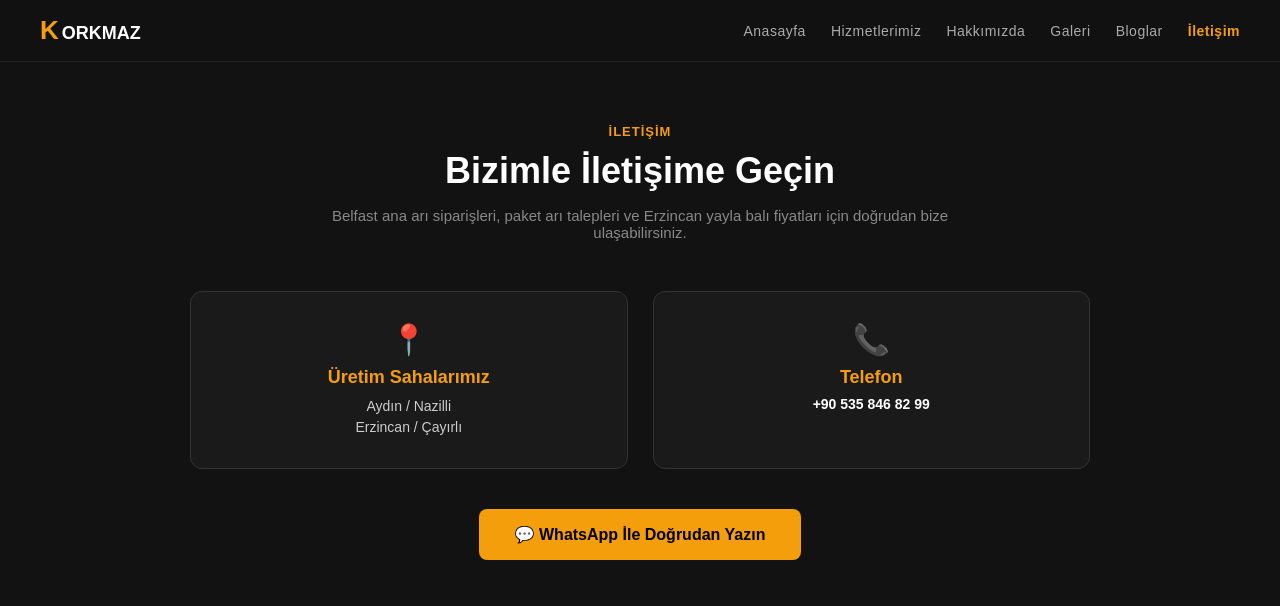
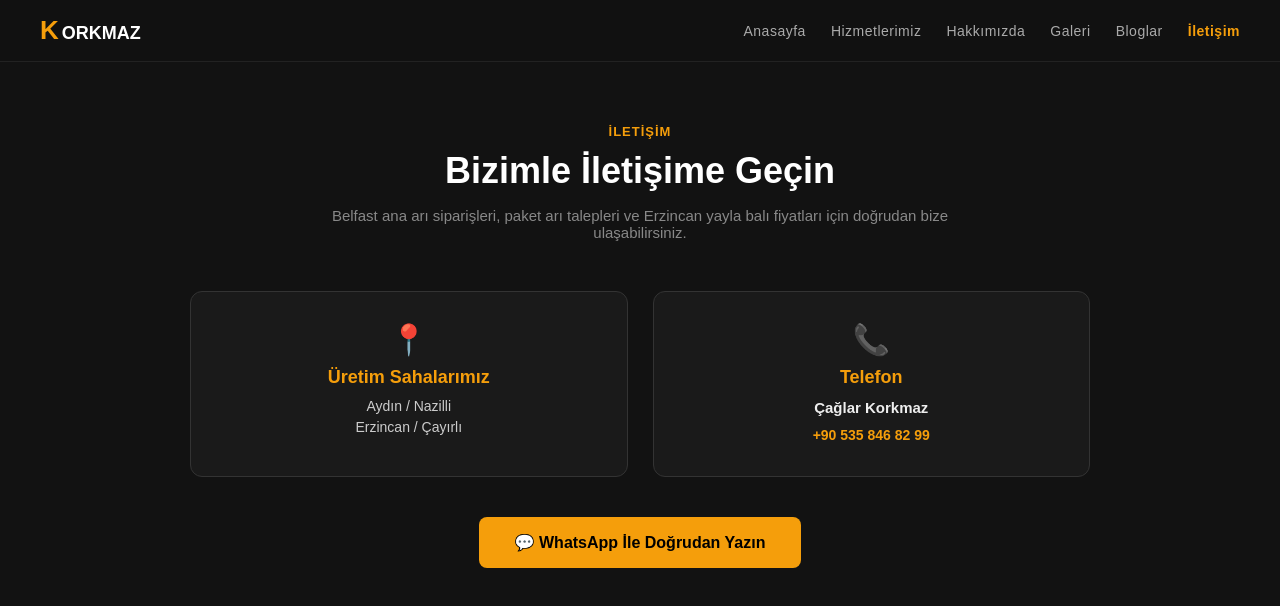
Before and after one commit to caglarkorkmazx-commits/korkmaz-aricilik, a Next.js app: page /iletisim in a window 1280 px wide. Shown: the top 606 px of the page. Built offline with nearby package versions, Linux system fonts and the light colour scheme.

Commit message:
Update page.js

```diff
--- a/app/iletisim/page.js
+++ b/app/iletisim/page.js
@@ -26,8 +26,9 @@ export default function IletisimPage() {
         <div style={{ backgroundColor: '#1a1a1a', border: '1px solid #333', padding: '30px', borderRadius: '12px', textAlign: 'center' }}>
           <div style={{ fontSize: '30px', marginBottom: '10px' }}>📞</div>
           <h3 style={{ fontSize: '18px', color: '#f59e0b', margin: '0 0 8px 0' }}>Telefon</h3>
-          <p style={{ color: '#ccc', fontSize: '14px', margin: 0 }}>
-            <a href="tel:+905358468299" style={{ color: '#fff', textDecoration: 'none', fontWeight: 'bold' }}>+90 535 846 82 99</a>
+          <p style={{ color: '#ccc', fontSize: '14px', margin: 0, lineHeight: '1.6' }}>
+            <span style={{ display: 'block', color: '#eee', fontWeight: 'bold', fontSize: '15px', marginBottom: '4px' }}>Çağlar Korkmaz</span>
+            <a href="tel:+905358468299" style={{ color: '#f59e0b', textDecoration: 'none', fontWeight: 'bold' }}>+90 535 846 82 99</a>
           </p>
         </div>
       </div>
```
